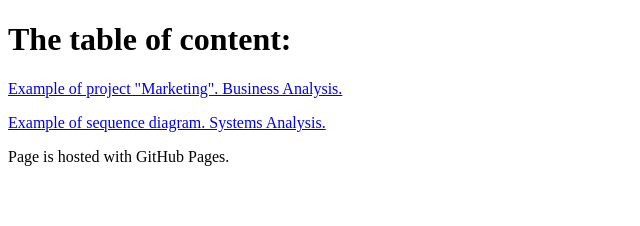
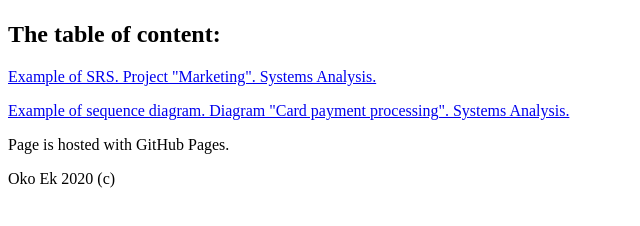
Before and after one commit to oko-ek/oko-ek.github.io, a plain HTML site: page index.html in a window 1280 px wide. Shown: the whole page, without its empty margins (0-640 px from the left). Drawn offline with Linux system fonts and the light colour scheme.

Commit message:
several changes

```diff
--- a/index.html
+++ b/index.html
@@ -1,12 +1,15 @@
 <!DOCTYPE HTML PUBLIC "-//W3C//DTD HTML 4.01//EN" "http://www.w3.org/TR/html4/strict.dtd">
+<!--Document Type Definition-->
 <html>
  <head>
-  <title>The portfolio page.</title>
+  <title>The portfolio page of Systems Analyst Oko Ek.</title>
  </head>
  <body>
-	<h1>The table of content:</h1>
-	<p><a href="https://oko-ek.github.io/project_marketing">Example of project "Marketing". Business Analysis.</a></p>
-	<p><a href="https://oko-ek.github.io/sequence_example">Example of sequence diagram. Systems Analysis.</a></p>
+	<h1></h1>
+	<h2>The table of content:</h2>
+	<p><a href="https://oko-ek.github.io/srs_project_marketing">Example of SRS. Project "Marketing". Systems Analysis.</a></p>
+	<p><a href="https://oko-ek.github.io/sequence_example_card_payment_processing">Example of sequence diagram. Diagram "Card payment processing". Systems Analysis.</a></p>
 	<p>Page is hosted with GitHub Pages.</p>
+	<p>Oko Ek 2020 (c)</p>
  </body>
 </html>
```
Also changed, not shown: srs_project_marketing/index.html (renamed from project_marketing/index.html, +6 -6 lines), sequence_example_card_payment_processing/files_sequence/card_processing.png (added), sequence_example_card_payment_processing/files_sequence/card_processing.svg (renamed from sequence_example/files_sequence/card_processing.svg), sequence_example_card_payment_processing/index.html (renamed from sequence_example/index.html), srs_project_marketing/files_marketing/diagram_games.png (renamed from project_marketing/files_marketing/diagram_games.png), 4 other files.
